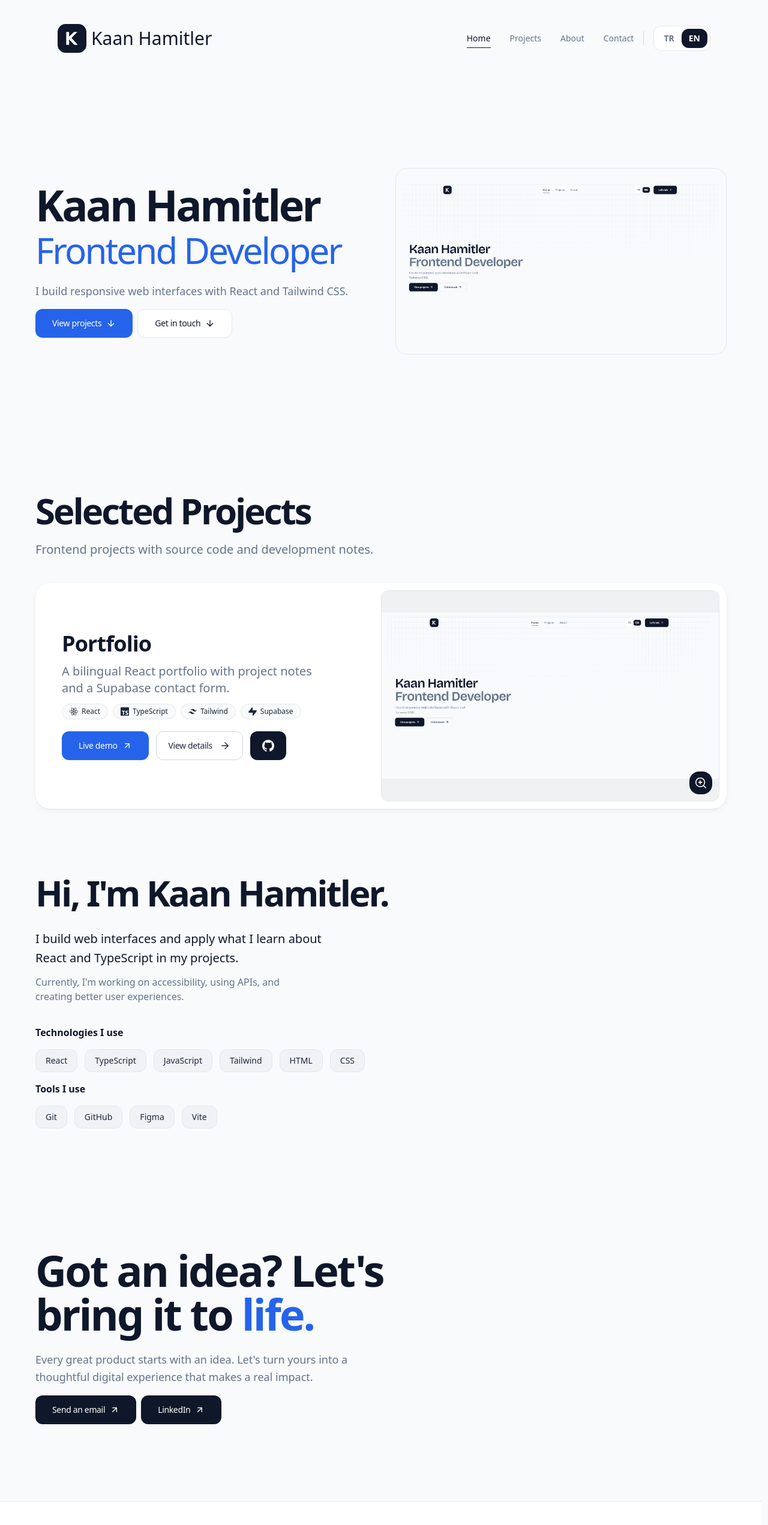
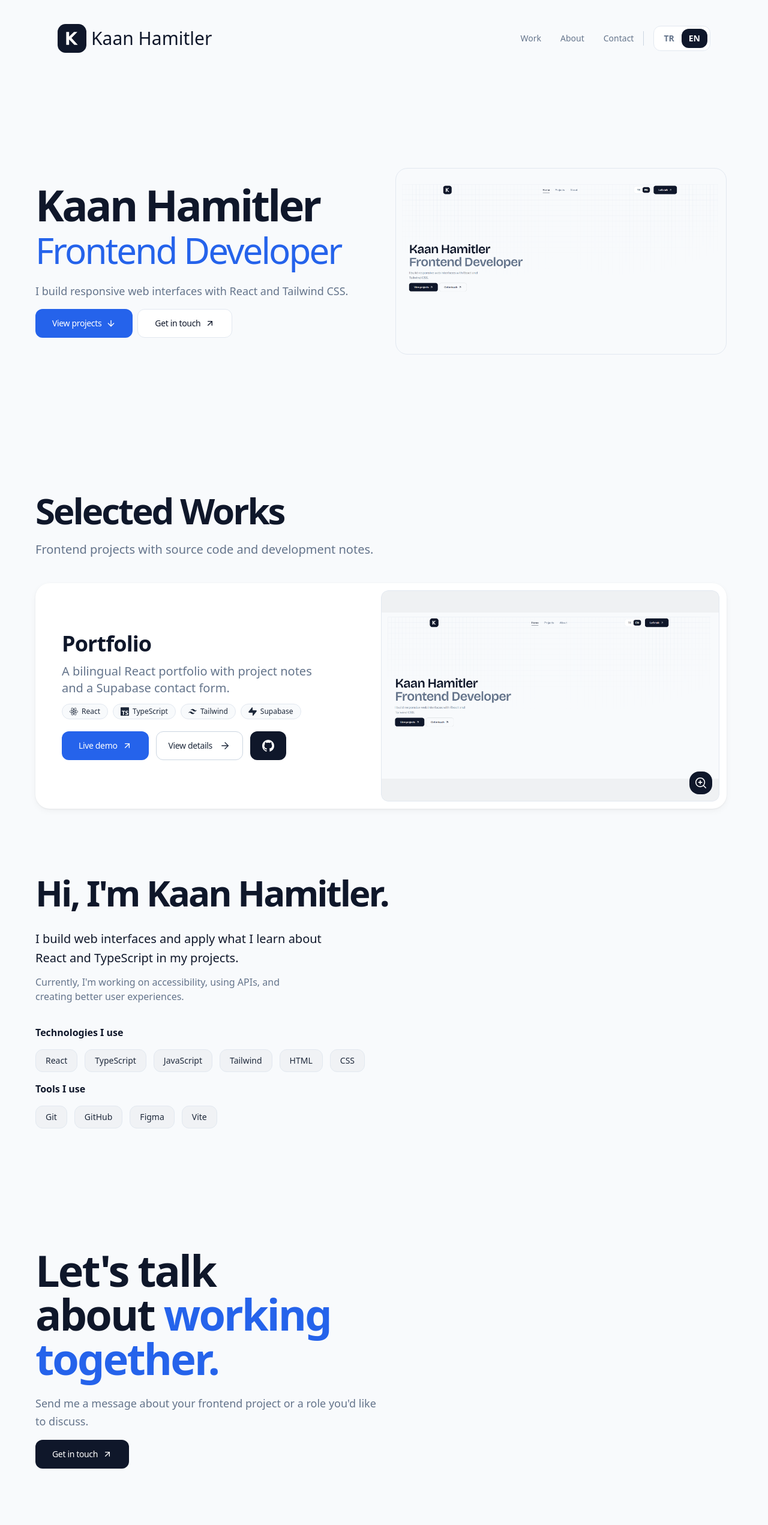
Before and after one commit to Kaan-Developer/Portfolio, a React (Vite) app: page / in a window 1280 px wide. Shown: the top 2542 px of the page at 60% size. Built offline with nearby package versions, Linux system fonts and the light colour scheme.

Commit message:
Simplify contact pages and update portfolio copy

```diff
--- a/src/components/sections/Contact.tsx
+++ b/src/components/sections/Contact.tsx
@@ -6,7 +6,6 @@ import { useSite } from "../../hooks/useSite";
 import { useState } from "react";
 
 import Select from "../ui/Select";
-import SocialMedia from "../ui/SocialMedia";
 
 import { getSupabase } from "../../lib/supabase";
 
@@ -86,7 +85,7 @@ const Contact = () => {
 
   return (
     <section id="contact" className="mt-6 mx-auto max-w-6xl mt-24">
-      <div className="grid grid-cols-1 gap-8 py-6 lg:grid-cols-[4fr_2fr] lg:py-14">
+      <div className="grid grid-cols-1 gap-8 py-6 lg:grid-cols-1 lg:py-14">
         <form
           onSubmit={handleSubmit}
           className="w-full min-w-0 gap-8 lg:pt-0"
@@ -241,14 +240,6 @@ const Contact = () => {
             </div>
           </div>
         </form>
-
-        <div className="min-w-0 p-6 lg:p-8 bg-primary/60 self-start text-white rounded-2xl shadow-soft">
-          <h2 className="mb-3 font-display text-3xl md:text-4xl font-semibold tracking-tight text-white">
-            {contact.title}
-          </h2>
-          <p className="text-cyan-50/90 leading-relaxed">{contact.description}</p>
-          <SocialMedia />
-        </div>
       </div>
     </section>
   );
--- a/src/components/sections/Footer.tsx
+++ b/src/components/sections/Footer.tsx
@@ -1,4 +1,3 @@
-import { ArrowUpRight } from "lucide-react";
 import { Link } from "react-router-dom";
 import { socialLinks } from "../../data/socialLinks";
 import { useSite } from "../../hooks/useSite";
--- a/src/components/sections/Hero.tsx
+++ b/src/components/sections/Hero.tsx
@@ -64,11 +64,11 @@ const Hero = () => {
         </motion.p>
 
         <motion.div variants={item} className="flex flex-wrap gap-2">
-          <Button arrow arrowDirection="down" link="#projects" variant="blue">
+          <Button arrow arrowDirection="down" link="#work" variant="blue">
             {site.buttons.projectBtn}
           </Button>
 
-          <Button arrow arrowDirection="down" link="#contact" variant="outline">
+          <Button arrow link="/contact" variant="outline">
             {site.buttons.contactBtn}
           </Button>
         </motion.div>
--- a/src/components/sections/Projects.tsx
+++ b/src/components/sections/Projects.tsx
@@ -18,7 +18,7 @@ const Projects = ({ hideDetails = false }: projectBtnType) => {
   const { title, description } = site.projectsSection;
 
   return (
-    <section id="projects" className="py-10 md:py-14">
+    <section id="work" className="py-10 md:py-14">
       <Reveal className="mb-10 max-w-xl">
         <h2 className="mt-4 text-balance text-4xl font-black leading-[0.95] tracking-[-0.05em] md:text-6xl">
           {title}
--- a/src/components/sections/Talk.tsx
+++ b/src/components/sections/Talk.tsx
@@ -8,7 +8,7 @@ const Talk = () => {
     <section id="contact" aria-labelledby="talk-title" className="py-14 md:py-20">
       <h2
         id="talk-title"
-        className="max-w-5xl font-display text-4xl font-semibold leading-[1.02] tracking-[-0.04em] text-black md:text-6xl lg:text-7xl"
+        className="max-w-5xl font-display text-4xl max-w-xl font-semibold leading-[1.02] tracking-[-0.04em] text-black md:text-6xl lg:text-7xl"
       >
         {talk.title}{" "}
         <span className="text-primary">{talk.titleHighlight}</span>
@@ -18,8 +18,7 @@ const Talk = () => {
       </p>
 
       <div className="flex items-center gap-2 pt-4">
-        <Button link="/contact" arrow >{talk.emailButton}</Button>
-        <Button link="" arrow >{talk.linkedinButton}</Button>
+        <Button link="/contact" arrow>{talk.contactButton}</Button>
       </div>
     </section>
   );
--- a/src/components/ui/AllProjects.tsx
+++ b/src/components/ui/AllProjects.tsx
@@ -7,7 +7,6 @@ import { techIcons } from "../../data/techIcons";
 import Reveal from "../ui/Reveal";
 import Zoom from "../ui/Zoom";
 import Button from "../ui/Button";
-import Footer from "../sections/Footer";
 import ScrollToTop from "./ScrollToTop";
 
 interface AllProjectsProps {
@@ -141,7 +140,6 @@ const AllProjects = ({ hideDetails = false }: AllProjectsProps) => {
         </div>
       </section>
 
-      <Footer />
       <ScrollToTop />
     </main>
   );
--- a/src/data/enSite.ts
+++ b/src/data/enSite.ts
@@ -12,8 +12,7 @@ export const enSite = {
   },
 
   bubbles: [
-    { label: "Home", target: "home" },
-    { label: "Projects", target: "projects" },
+    { label: "Work", target: "work" },
     { label: "About", target: "about" },
     { label: "Contact", target: "contact" },
   ],
@@ -76,7 +75,7 @@ export const enSite = {
   },
 
   projectsSection: {
-    title: "Selected Projects",
+    title: "Selected Works",
     description: "Frontend projects with source code and development notes.",
   },
 
@@ -101,12 +100,11 @@ description2:
   },
 
   talk: {
-    title: "Got an idea? Let's bring it to",
-    titleHighlight: "life.",
+    title: "Let's talk about",
+    titleHighlight: "working together.",
     description:
-      "Every great product starts with an idea. Let's turn yours into a thoughtful digital experience that makes a real impact.",
-    emailButton: "Send an email",
-    linkedinButton: "LinkedIn",
+      "Send me a message about your frontend project or a role you'd like to discuss.",
+    contactButton: "Get in touch",
   },
 
   contact: {
--- a/src/data/trSite.ts
+++ b/src/data/trSite.ts
@@ -14,74 +14,13 @@ export const trSite: typeof enSite = {
   },
 
   bubbles: [
-    { label: "Ana Sayfa", target: "home" },
-    { label: "Projeler", target: "projects" },
+    { label: "Çalışmalar", target: "work" },
     { label: "Hakkımda", target: "about" },
     { label: "İletişim", target: "contact" },
   ],
 
   projects: [
     {
-      title: "Portfolyo",
-      image: portfolioHero,
-      slug: "portfolio",
-      description:
-        "Proje notları ve Supabase iletişim formu içeren, Türkçe ve İngilizce React portfolyosu.",
-      tech: ["React", "TypeScript", "Tailwind", "Supabase"],
-      github: "https://github.com/Kaan-Developer/Portfolio",
-      live: "http://localhost:5173",
-      caseStudy: {
-        problem:
-          "Frontend çalışmalarımı sunabileceğim ve iletişim taleplerini alabileceğim tek bir yere ihtiyacım vardı.",
-        contribution:
-          "Arayüz tasarımını, responsive düzenleri, gezinmeyi, proje sayfalarını ve iletişim formunun sunucu fonksiyonunu geliştirdim.",
-        decisions: [
-          "Proje kartları ve detay sayfaları aynı veriyi kullanıyor; açıklama ve bağlantılar tek yerden güncelleniyor. Türkçe ve İngilizce içerikler ayrı dosyalarda tutuluyor.",
-          "Ana sayfada bölüm bağlantıları, proje detaylarında React Router kullanıyorum. Böylece ana sayfadaki gezinme sade kalırken detaylar doğrudan bir bağlantıyla paylaşılabiliyor.",
-          "İletişim fonksiyonu isteği doğrulayıp mesajı kaydettikten sonra Resend bildirimini deniyor. Bildirim başarısız olursa veritabanı kaydı korunuyor; e-posta tesliminin ayrıca izlenmesi gerekiyor.",
-          "Tarayıcıda Supabase'in publishable anahtarı kullanılıyor. Veritabanına yazma işlemi ve Resend anahtarı sunucu fonksiyonunda kalıyor.",
-        ],
-        outcome:
-          "Portfolyo; Türkçe ve İngilizce içerik, doğrudan açılabilen proje sayfaları ve e-posta bildirimi başarısız olsa da mesajı saklayabilen bir iletişim akışı içeriyor.",
-      },
-      blogs: [
-        {
-          title: "Proje içeriği",
-          content:
-            "Proje kartları ve detay sayfaları, seçili dilin proje verisini kullanıyor. Başlık veya bağlantı bu veride değiştirildiğinde iki görünüm de güncelleniyor.\n\nOrtak Project tipi her kaydın yapısını denetlerken metinler veri dosyalarında tutuluyor. Böylece metin değişiklikleri için render bileşenlerini düzenlemek gerekmiyor. Çeviriler ayrı dosyalarda olduğundan slug ve bağlantıları eşleşmiş tutmak gerekiyor.",
-        },
-      ],
-    },{
-      title: "Portfolyo",
-      image: portfolioHero,
-      slug: "portfolio",
-      description:
-        "Proje notları ve Supabase iletişim formu içeren, Türkçe ve İngilizce React portfolyosu.",
-      tech: ["React", "TypeScript", "Tailwind", "Supabase"],
-      github: "https://github.com/Kaan-Developer/Portfolio",
-      live: "http://localhost:5173",
-      caseStudy: {
-        problem:
-          "Frontend çalışmalarımı sunabileceğim ve iletişim taleplerini alabileceğim tek bir yere ihtiyacım vardı.",
-        contribution:
-          "Arayüz tasarımını, responsive düzenleri, gezinmeyi, proje sayfalarını ve iletişim formunun sunucu fonksiyonunu geliştirdim.",
-        decisions: [
-          "Proje kartları ve detay sayfaları aynı veriyi kullanıyor; açıklama ve bağlantılar tek yerden güncelleniyor. Türkçe ve İngilizce içerikler ayrı dosyalarda tutuluyor.",
-          "Ana sayfada bölüm bağlantıları, proje detaylarında React Router kullanıyorum. Böylece ana sayfadaki gezinme sade kalırken detaylar doğrudan bir bağlantıyla paylaşılabiliyor.",
-          "İletişim fonksiyonu isteği doğrulayıp mesajı kaydettikten sonra Resend bildirimini deniyor. Bildirim başarısız olursa veritabanı kaydı korunuyor; e-posta tesliminin ayrıca izlenmesi gerekiyor.",
-          "Tarayıcıda Supabase'in publishable anahtarı kullanılıyor. Veritabanına yazma işlemi ve Resend anahtarı sunucu fonksiyonunda kalıyor.",
-        ],
-        outcome:
-          "Portfolyo; Türkçe ve İngilizce içerik, doğrudan açılabilen proje sayfaları ve e-posta bildirimi başarısız olsa da mesajı saklayabilen bir iletişim akışı içeriyor.",
-      },
-      blogs: [
-        {
-          title: "Proje içeriği",
-          content:
-            "Proje kartları ve detay sayfaları, seçili dilin proje verisini kullanıyor. Başlık veya bağlantı bu veride değiştirildiğinde iki görünüm de güncelleniyor.\n\nOrtak Project tipi her kaydın yapısını denetlerken metinler veri dosyalarında tutuluyor. Böylece metin değişiklikleri için render bileşenlerini düzenlemek gerekmiyor. Çeviriler ayrı dosyalarda olduğundan slug ve bağlantıları eşleşmiş tutmak gerekiyor.",
-        },
-      ],
-    },{
       title: "Portfolyo",
       image: portfolioHero,
       slug: "portfolio",
@@ -166,7 +105,7 @@ export const trSite: typeof enSite = {
   },
 
   projectsSection: {
-    title: "Seçili Projeler",
+    title: "Seçili Çalışmalar",
     description: "Kaynak kodu ve geliştirme notlarıyla frontend projeleri.",
   },
 
@@ -195,12 +134,11 @@ export const trSite: typeof enSite = {
   },
 
   talk: {
-    title: "Bir fikrin mi var? Birlikte",
-    titleHighlight: "hayata geçirelim.",
+    title: "Birlikte çalışmayı",
+    titleHighlight: "konuşalım.",
     description:
-      "Her iyi ürün bir fikirle başlar. Senin fikrini de özenle tasarlanmış, fark yaratan bir dijital deneyime dönüştürelim.",
-    emailButton: "E-posta gönder",
-    linkedinButton: "LinkedIn",
+      "Frontend projeleri ve iş fırsatları hakkında görüşmek için bana yazabilirsiniz.",
+    contactButton: "İletişime geç",
   },
 
   contact: {
--- a/src/pages/PrivacyPage.tsx
+++ b/src/pages/PrivacyPage.tsx
@@ -1,5 +1,4 @@
 import { useSite } from "../hooks/useSite";
-import Footer from "../components/sections/Footer";
 
 const PrivacyPage = () => {
   const site = useSite();
@@ -48,7 +47,6 @@ const PrivacyPage = () => {
           ))}
         </div>
       </article>
-      <Footer />
     </main>
   );
 };
```
